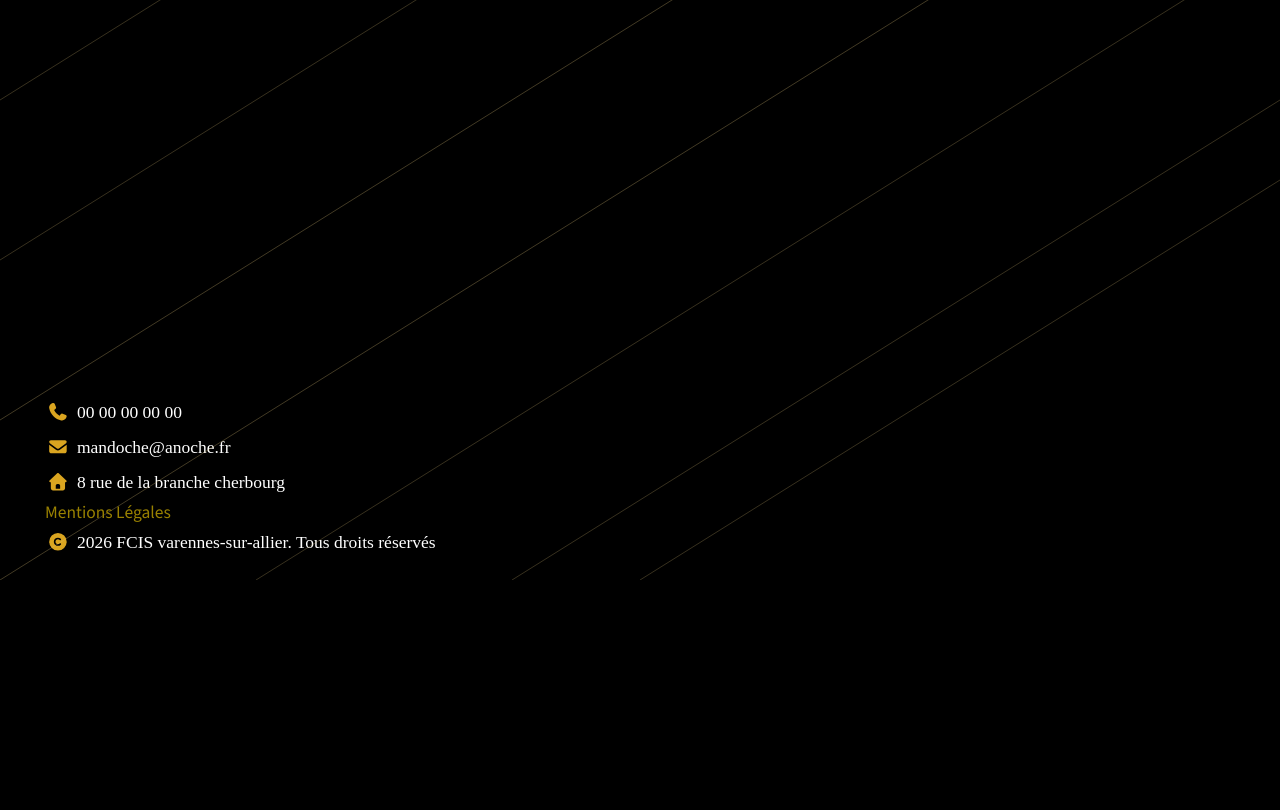
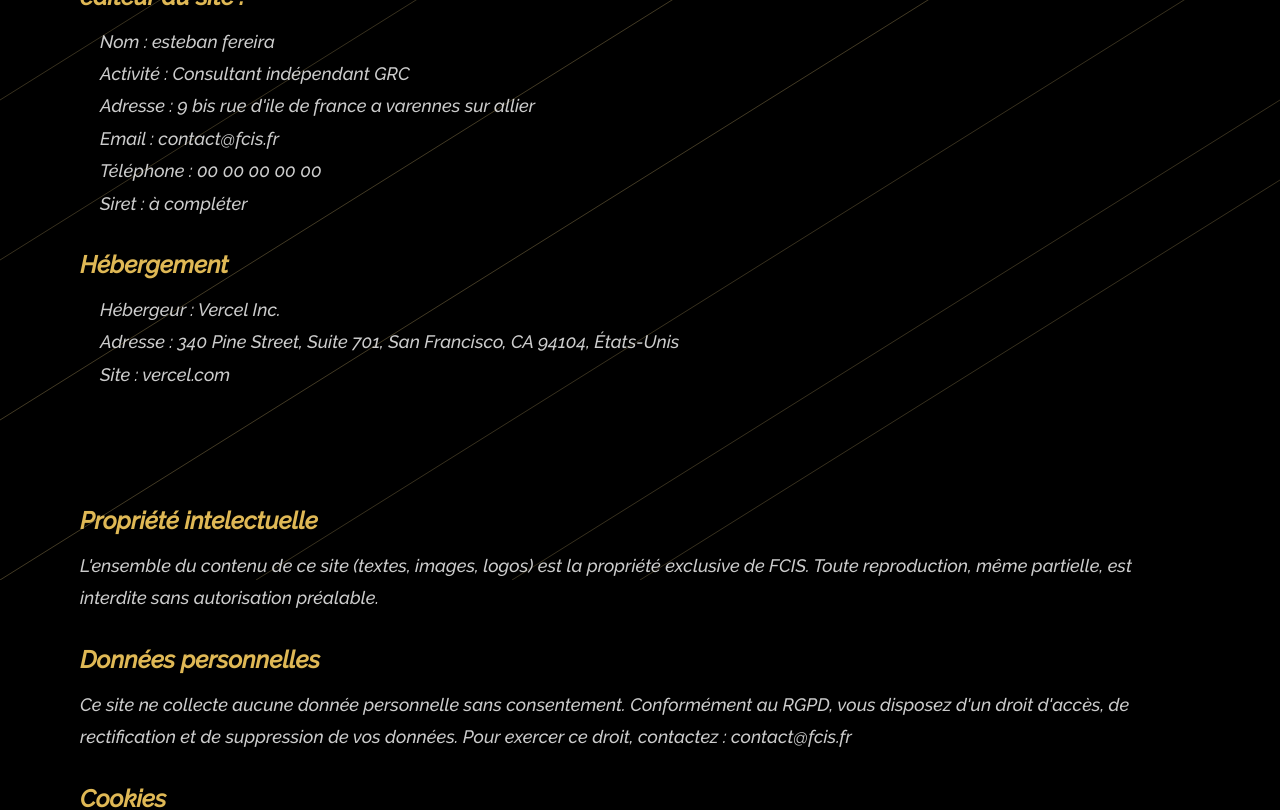
Before and after one commit to Noahcpz/fcis, a Next.js app: page /mentions-legales in a window 1280 px wide. Shown: the part 220-1030 px from the top of the page. Before the commit the page ends 800 px from the top, so only its background shows below. Built offline with nearby package versions, Linux system fonts and the light colour scheme.

Commit message:
avancement site

```diff
--- a/app/mentions-legales/page.jsx
+++ b/app/mentions-legales/page.jsx
@@ -1,7 +1,11 @@
+import Createur from "../../components/mentionsLegales/createur"
+import User from "../../components/mentionsLegales/user"
+
 export default function MentionsLegales(){
     return (
-        <h1>
-            Mentions Legales
-        </h1>
+        <section>
+            <Createur />
+            <User />
+        </section>
     )
 }
--- /dev/null
+++ b/components/mentionsLegales/createur.jsx
@@ -0,0 +1,49 @@
+import "../../styles/mentionslegales/createur.css"
+export default function Createur(){
+    return (
+        <section className="information-prog">
+            <h1>
+                Mentions Légales
+            </h1>
+            <h3>
+                éditeur du site :
+            </h3>
+            <ul>
+                <li>
+                    Nom : esteban fereira
+                </li>
+                <li>
+                    Activité : Consultant indépendant GRC
+                </li>
+                <li>
+                    Adresse : 9 bis rue d'ile de france a varennes sur allier
+                </li>
+                <li>
+                    Email : contact@fcis.fr
+                </li>
+                <li>
+                    Téléphone :  00 00 00 00 00
+                </li>
+                <li>
+                    Siret : à compléter
+                </li>
+            </ul>
+            <h3>
+                Hébergement
+            </h3>
+            <ul>
+                <li>
+                    Hébergeur : Vercel Inc.
+                </li>
+                <li>
+                    Adresse : 340 Pine Street, Suite 701, San Francisco, CA 94104, États-Unis
+                </li>
+                <li>
+                    Site : vercel.com
+                </li>
+            </ul>
+            <h3>
+            </h3>
+        </section>
+    )
+}
--- /dev/null
+++ b/components/mentionsLegales/user.jsx
@@ -0,0 +1,37 @@
+import "../../styles/mentionslegales/user.css"
+export default function User(){
+    return (
+        <section className="generique">
+            <h3>
+                Propriété intelectuelle
+            </h3>
+            <p>
+                L'ensemble du contenu de ce site (textes, images, logos)
+                est la propriété exclusive de FCIS. Toute reproduction, même partielle,
+                est interdite sans autorisation préalable.
+            </p>
+            <h3>
+                Données personnelles
+            </h3>
+            <p>
+                Ce site ne collecte aucune donnée personnelle sans consentement.
+                Conformément au RGPD, vous disposez d'un droit d'accès,
+                de rectification et de suppression de vos données.
+                Pour exercer ce droit, contactez : contact@fcis.fr
+            </p>
+            <h3>
+                Cookies
+            </h3>
+            <p>
+                Ce site n'utilise pas de cookies de tracking.
+            </p>
+            <h3>
+                Responsabilité
+            </h3>
+            <p>
+                FCIS ne saurait être tenu responsable des dommages
+                directs ou indirects résultant de l'utilisation de ce site.
+            </p>
+        </section>
+    )
+}
--- a/styles/Apropos/partie-principal.css
+++ b/styles/Apropos/partie-principal.css
@@ -1,14 +1,14 @@
-.intro-texte{
+.intro-texte {
     color: rgb(223, 184, 85);
     font-family: "Raleway-2";
     font-style: italic;
-    font-weight:bolder;
+    font-weight: bolder;
     text-align: center;
-    padding-top:40px;
+    padding-top: 40px;
     font-size: 30px;
 }
 
-.paragraphe-1,.paragraphe-2 {
+.paragraphe-1, .paragraphe-2,.paragraphe-3{
     color: white;
     max-width: 41ch;
     margin: 0 auto;
@@ -22,21 +22,37 @@
     font-family: "Raleway-2";
 }
 
-li{
+.expertise-liste {
+    display:grid;
+    grid-template-columns: 0.5fr 0.5fr;
+    row-gap: 10px;
+    column-gap: 10px;
+    padding: 40px;
+}
+
+.expertise-liste li {
     color: white;
     max-width: 50ch;
     margin: 0 auto;
     line-height: 1.8;
     text-align: center;
     font-size: 20px;
-    padding-top: 20px;
-    padding-bottom: 20px;
-    opacity: 0.4;
+    opacity: 0.5;
     transition: opacity 1.5s ease;
     font-family: "Raleway-2";
+    font-size: 22px;
 }
 
-section:hover .paragraphe-1,section:hover .paragraphe-2
-,section:hover li {
+.bloc-passion:hover .paragraphe-1 {
     opacity: 1;
 }
+
+.bloc-approche:hover .paragraphe-3 {
+    opacity: 1;
+}
+
+
+.bloc-expertise:hover .paragraphe-2,
+.bloc-expertise:hover .expertise-liste li {
+    opacity: 1;
+}
--- /dev/null
+++ b/styles/mentionslegales/createur.css
@@ -0,0 +1,28 @@
+.information-prog {
+    padding: 40px 80px;
+}
+
+.information-prog h3 {
+    color: rgb(223, 184, 85);
+    font-family: "Raleway-2";
+    font-style: italic;
+    font-size: 24px;
+    padding-top: 30px;
+    padding-bottom: 15px;
+    text-align: left;
+}
+
+.information-prog ul {
+    list-style: none;
+    padding-left: 20px;
+    text-align: left;
+}
+
+.information-prog li {
+    color: white;
+    font-family: "Raleway-2";
+    font-size: 18px;
+    line-height: 1.8;
+    opacity: 0.8;
+    text-align: left;
+}
--- /dev/null
+++ b/styles/mentionslegales/user.css
@@ -0,0 +1,22 @@
+.generique {
+    padding: 0px 80px 40px 80px;
+}
+
+.generique h3 {
+    color: rgb(223, 184, 85);
+    font-family: "Raleway-2";
+    font-style: italic;
+    font-size: 24px;
+    padding-top: 30px;
+    padding-bottom: 15px;
+    text-align: left;
+}
+
+.generique p {
+    color: white;
+    font-family: "Raleway-2";
+    font-size: 18px;
+    line-height: 1.8;
+    opacity: 0.8;
+    text-align: left;
+}
```
Also changed, not shown: components/Apropos/partie-principal.jsx (+27 -24 lines).
